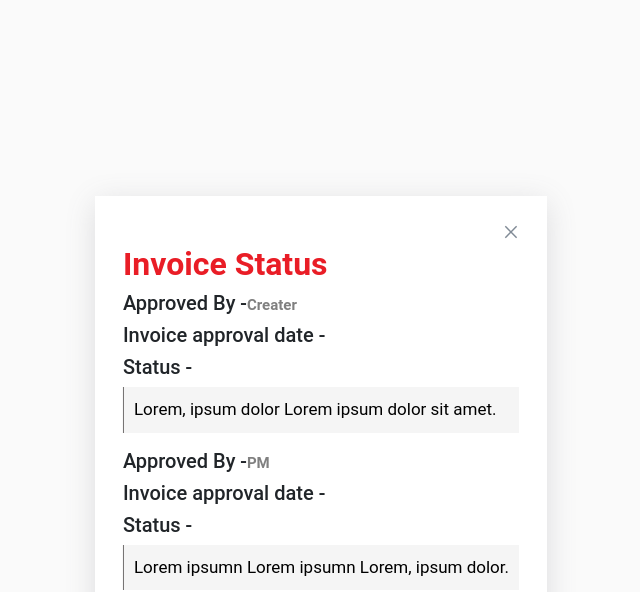
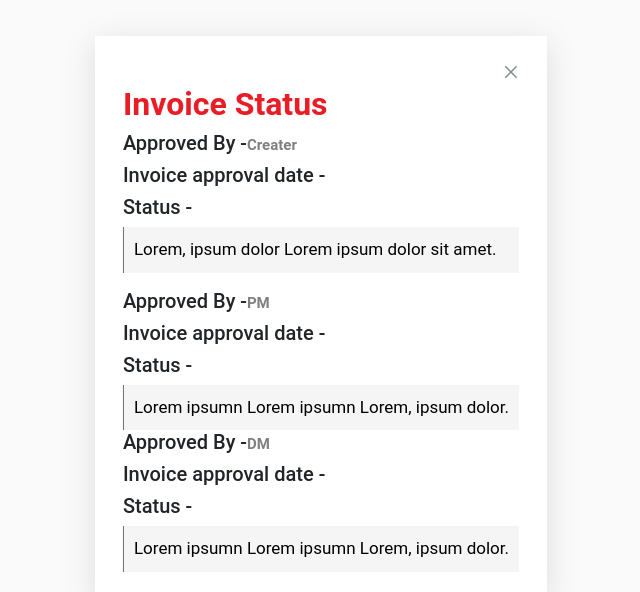
Before and after one commit to techniraggit/POIM_Frontend, a Next.js app: page /invoiceStatus in a window 1280 px wide. Shown: the part 204-796 px from the top of the page, without its empty margins (319-959 px from the left). Built offline with nearby package versions, Linux system fonts and the light colour scheme.

Commit message:
design fix

```diff
--- a/pages/user-list.jsx
+++ b/pages/user-list.jsx
@@ -304,7 +304,6 @@ const User_list = ({ base_url }) => {
                         </div>
                     </div>
                 </div>
-
             </div>
         </>
     )
--- a/styles/style.css
+++ b/styles/style.css
@@ -3662,8 +3662,6 @@ li.ant-pagination-item {
 
 }
 
-
-
 .po-span {
     text-align: end;
     cursor: pointer;
@@ -3675,7 +3673,7 @@ li.ant-pagination-item {
     background-color: #fff;
     padding: 25px 28px;
     position: absolute;
-    top: 50%;
+    top: 30%;
     left: 50%;
     z-index: 9999;
     transform: translate(-50%, 0%);
@@ -3981,6 +3979,9 @@ span.text-sizes {
 }
 
 @media (max-width: 992px) {
+    p.no-data-p {
+        margin-left: 16px;
+    }
     .shipment-caret .ant-select-selector span.ant-select-selection-item {
         width: 108px;
     }
@@ -3999,8 +4000,6 @@ span.text-sizes {
         margin-top: 20px;
     }
 }
-
-
 
 @media (min-width: 768px) and (max-width: 991px) {
     .react-icon span:first-child {
```
